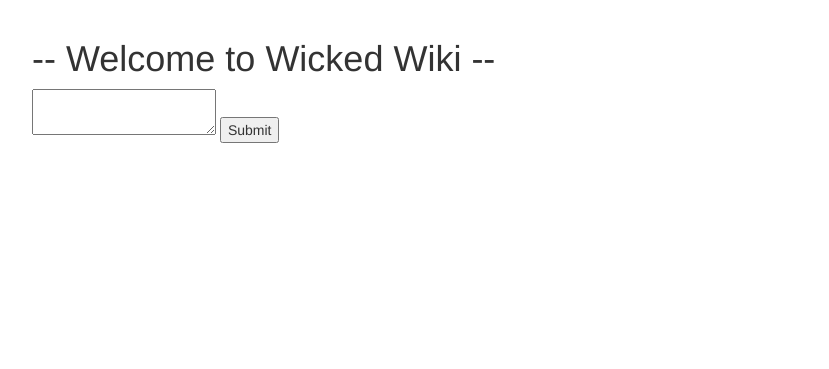
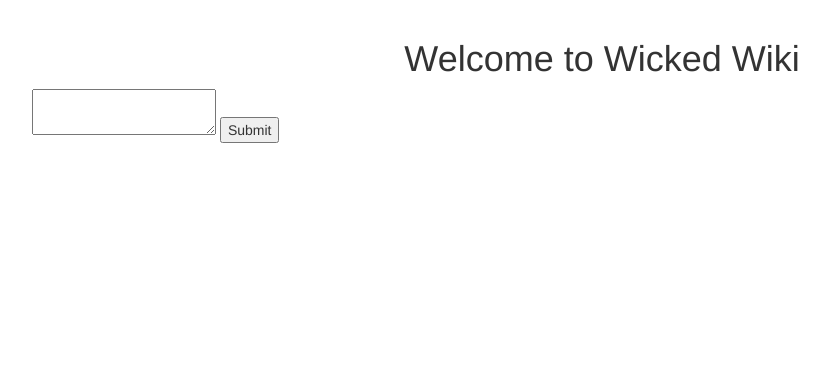
Before and after one commit to joelcolucci/wiki-site, a Python web app: template templates/edit.html in a window 1280 px wide. Shown: the part 51-420 px from the top of the page, without its empty margins (38-867 px from the left). Run offline with Jinja, Linux system fonts and the light colour scheme; the template is opened without the code that fills it, so the values that code supplies are empty.

Commit message:
Updated page header text

```diff
--- a/templates/template.html
+++ b/templates/template.html
@@ -76,8 +76,8 @@
 			</div>
 		{% else %}
 			<div class="row">
-				<div class="col-md-12">
-					<h1 class="callout">-- Welcome to Wicked Wiki --</h1>
+				<div class="col-md-12 text-center">
+					<h1 class="callout">Welcome to Wicked Wiki</h1>
 				</div>
 			</div>
 		{% endif %}
```
